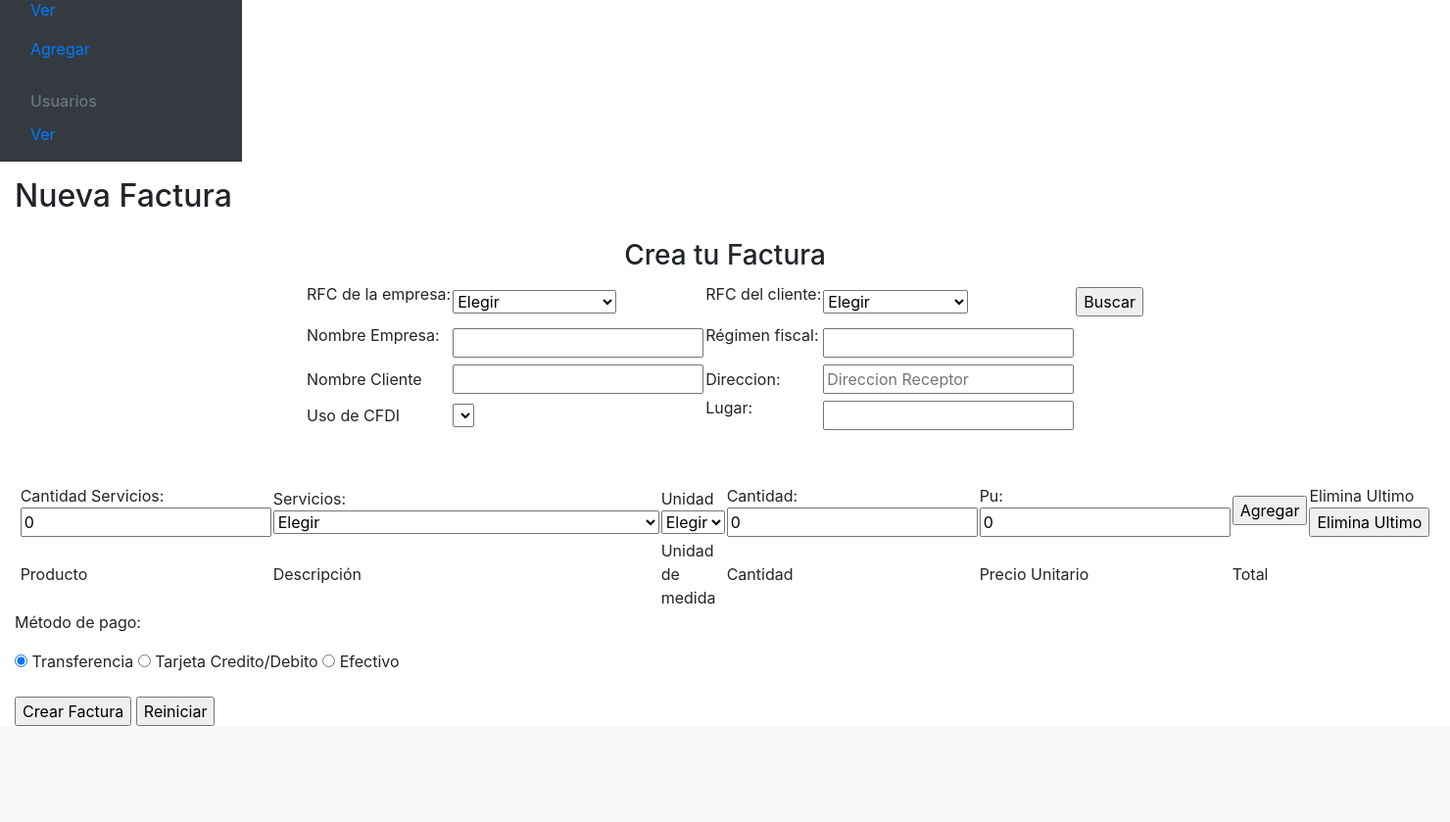
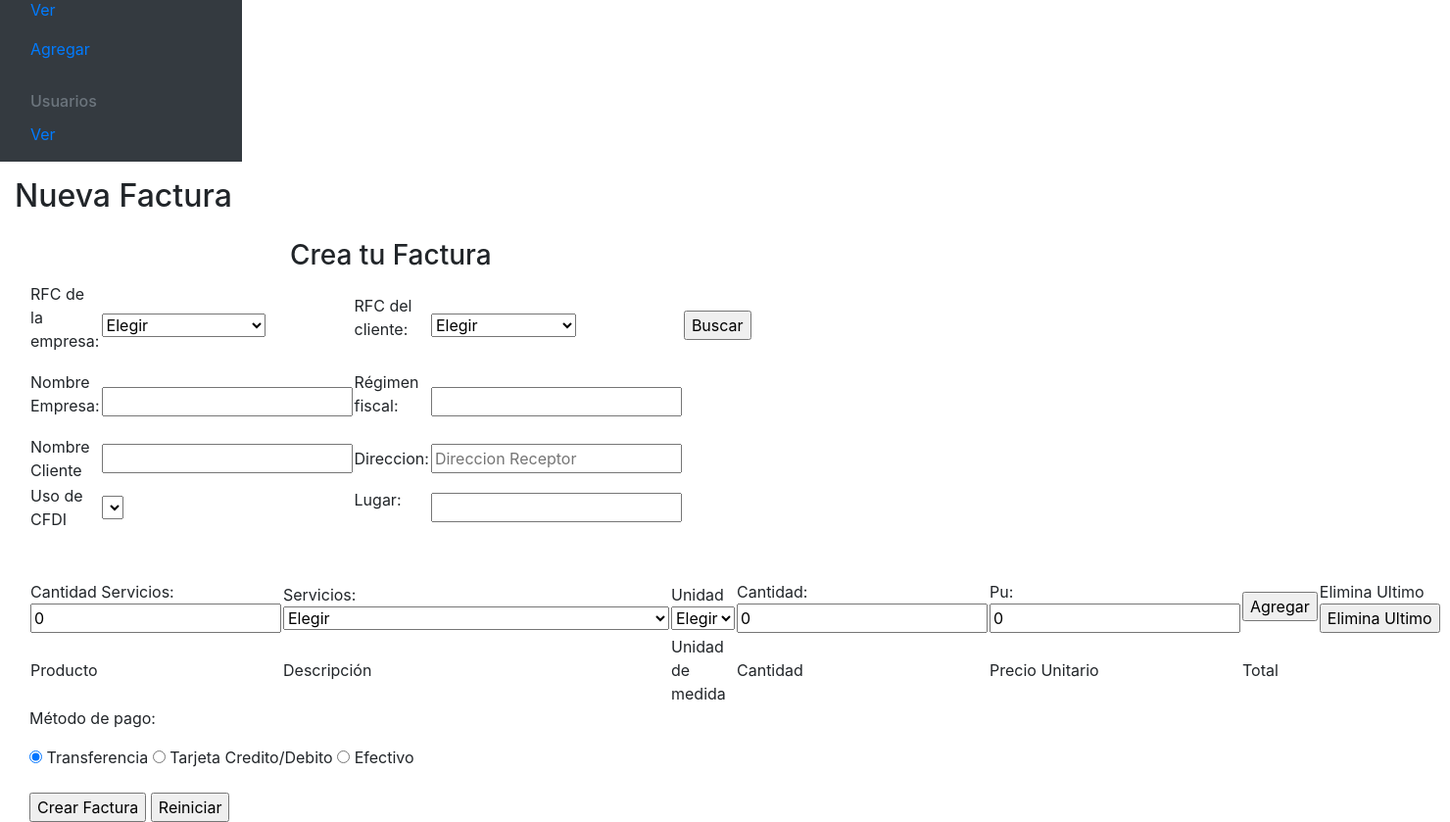
Before and after one commit to diazrigoberto01/proyectodw, a PHP site: page /usuarios/crear-factura.php in a window 1480 px wide. Shown: the part 527-1366 px from the top of the page at 98% size. Before the commit the page ends 1268 px from the top, so only its background shows below. Run offline with PHP 8.4, Linux system fonts and the light colour scheme; a user stored in the database is signed in; data comes from the database, SQL or seed files in the repository; data that the repository does not hold is empty.

Commit message:
Cambios mínimos para tratar de arreglar la visual de Crear Factura.

```diff
--- a/sitio_v2/usuarios/crear-factura.php
+++ b/sitio_v2/usuarios/crear-factura.php
@@ -1,5 +1,7 @@
 <?php
+  if (session_status() === PHP_SESSION_NONE) {
     session_start();
+  }
   if (!isset($_SESSION['tipo_usuario'])) {
     header("Location: no-autorizado.php");
     die();
@@ -24,14 +26,14 @@
         <?php
           include "sidebar.php";
         ?>
-        <div class="col">
-          <div class="row">
+        <div class="col align-self-end">
+          <div class="row justify-content-end">
             <div class="col align-self-center mb-3 mt-3">
               <h2>Nueva Factura</h2>
             </div>
           </div>
           <div class="row">
-            <div class="col align-self-center">
+            <div class="col-8 align-self-end">
               <!-- Código viejo, deprecar -->
               <?php
               $link=conectarse();
@@ -87,8 +89,6 @@
 
                   }
 
-
-
                   if(document.factura.nombreCliente.value.length == 0){
                     alert("Introduzca una persona de contacto.");
                     document.factura.contactoNombre.focus();
@@ -106,7 +106,6 @@
                     return false;
                   };
                   };
-
 
                   var facturaCompleta=document.getElementById("facturacompleta");
                   //agregar datos faltantes
@@ -143,9 +142,6 @@
                   lugar.value=document.getElementById('lugar').value;
                   lugar.type="hidden";
 
-
-
-
                   //agregar datos al post
                   facturaCompleta.appendChild(rfcEmisor);
                   facturaCompleta.appendChild(rfcReceptor);
@@ -159,7 +155,6 @@
                   //alert("Factura generada con exito");
                   //return location.href = "ver-factura.php";
                   //return true;
-
                 }
 
                 function validarRFC(){
@@ -294,7 +289,8 @@
                           document.getElementById("meses").style.display = "none"
                         }
               </script>
-              <form action="#" method="POST" name="factura" onsubmit="">
+              <div class="col-8 align-self-center">
+                <form class="form" action="#" method="POST" name="factura" onsubmit="">
                   <table align="center">
                     <tr>
                       <th colspan="6">
@@ -432,7 +428,7 @@
                   </table>
                 </form>
 
-              <form action="factura_ver.php" name="productos" method="POST" id="facturacompleta">
+                <form class="form"  action="factura_ver.php" name="productos" method="POST" id="facturacompleta">
 
                   <br /><br />
                   <table align="center" id="productos" width="70%">
@@ -507,6 +503,7 @@
                   <input type="button" value="Crear Factura" onclick="valida()"/>
                   <input type="reset" value="Reiniciar" />
                 </form>
+              </div>
               <!-- Código viejo, deprecar -->
             </div>
           </div>
```
Lines whose indentation alone changed are shown as unchanged.
